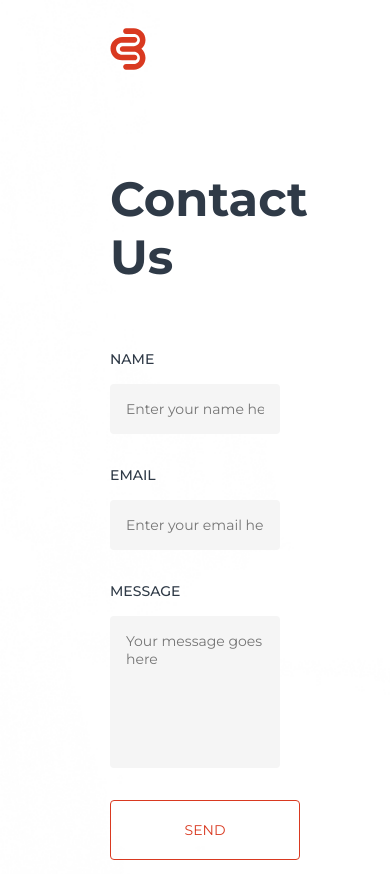
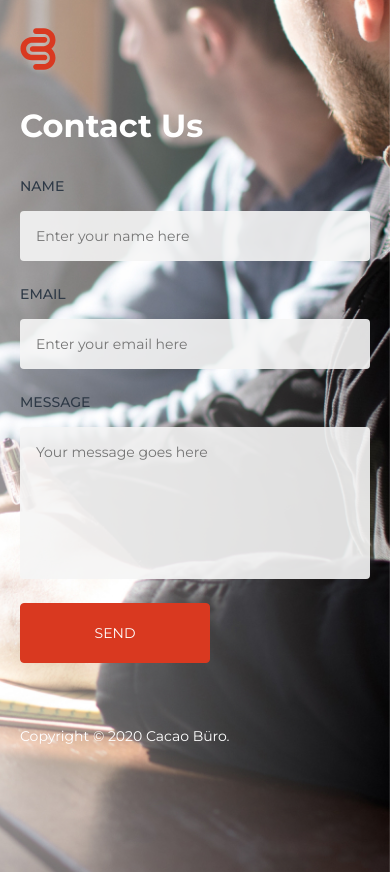
Before and after one commit to imjuangarcia/cacao-landing-page, a plain HTML site: page index.html in a window 390 px wide. Shown: the top 874 px of the page. Drawn offline with Linux system fonts and the light colour scheme.

Commit message:
Responsive adjustments

```diff
--- a/css/style.css
+++ b/css/style.css
@@ -25,6 +25,7 @@ body {
   background-image: url("../img/background.jpg");
   background-size: cover;
   background-repeat: no-repeat;
+  background-position: right;
 }
 
 h1 {
@@ -61,7 +62,7 @@ textarea {
   box-shadow: none;
   border: none;
   padding: 1rem;
-  background-color: #f5f5f5;
+  background-color: rgba(245, 245, 245, 0.9);
   color: #2f3a47;
   border-radius: 4px;
   font-size: 14px;
@@ -94,4 +95,51 @@ footer {
   color: #939393;
   font-size: 14px;
   font-weight: 400;
+  margin-bottom: 28px;
 }
+
+@media screen and (max-width: 1200px) {
+  main {
+    margin: 0 90px;
+  }
+
+  h1 {
+    margin-top: 48px;
+  }
+
+  form {
+    margin-top: 32px;
+    margin-bottom: 64px;
+  }
+}
+
+@media screen and (max-width: 768px) {
+  main {
+    margin: 0 40px;
+  }
+
+  input[type="submit"] {
+    background-color: #d93920;
+    color: white;
+  }
+}
+
+@media screen and (max-width: 400px) {
+  main {
+    margin: 0 20px;
+  }
+
+  h1 {
+    color: white;
+    font-size: 32px;
+    margin-top: 32px;
+  }
+
+  .input-group {
+    margin-bottom: 24px;
+  }
+
+  footer {
+    color: white;
+  }
+}
```
